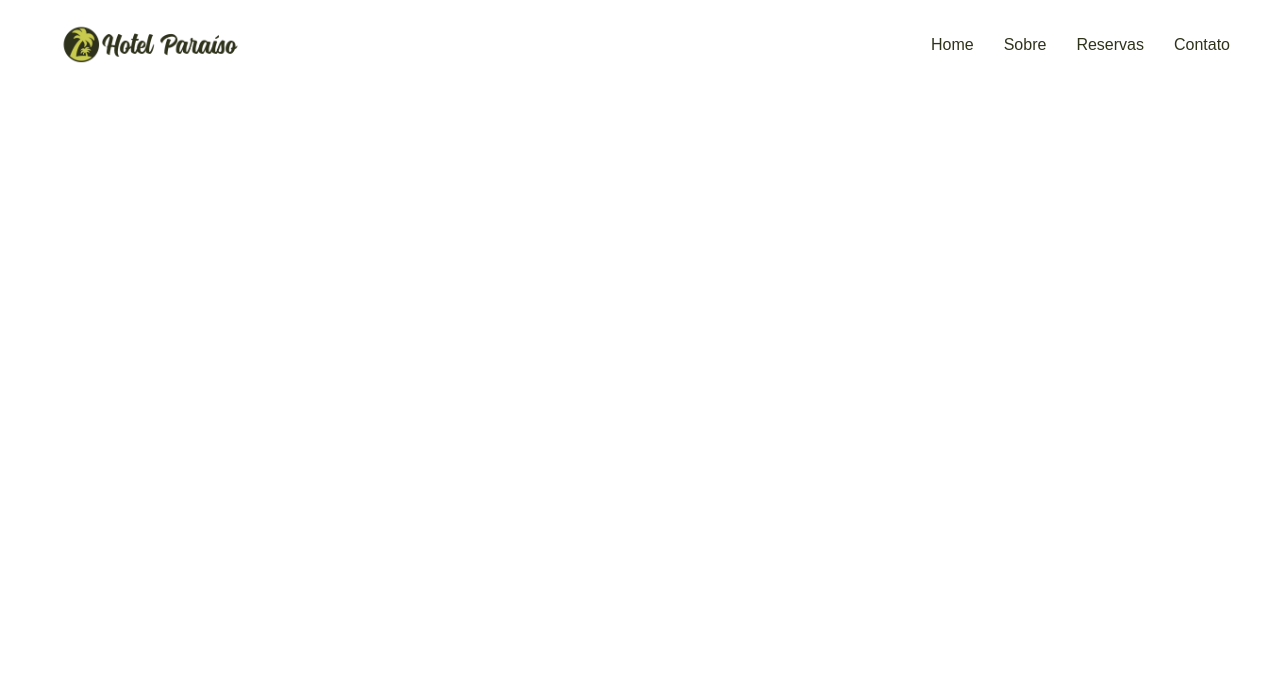
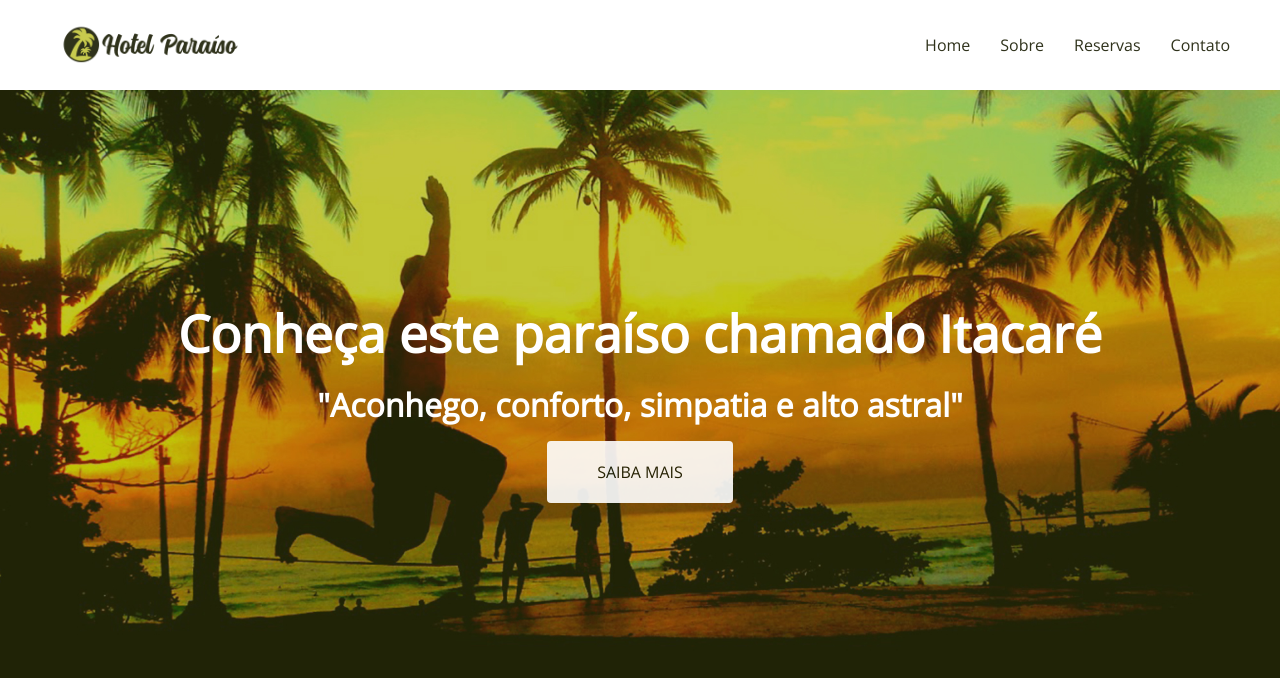
Before and after one commit to YoshimitsuUnesp/hello-world, a plain HTML site: page HotelParaiso/index.html in a window 1280 px wide. Drawn offline with nearby package versions, Linux system fonts and the light colour scheme.

Commit message:
Avanço no Hotel Paraíso

```diff
--- a/HotelParaiso/css/styles.css
+++ b/HotelParaiso/css/styles.css
@@ -4,7 +4,7 @@
   padding: 0;
   font-size: 100%;
   box-sizing: border-box;
-  font-family: "Opens Sans", sans-serif;
+  font-family: 'Open Sans', sans-serif;
 }
 
 nav,
@@ -32,6 +32,7 @@ header {
   justify-content: space-between;
   align-items: center;
   padding: 20px 50px;
+  background-color: white;
 }
 
 header img {
@@ -66,3 +67,42 @@ header li:last-child {
     margin-bottom: 15px;
   }
 }
+
+/* HERO */
+.hero{
+  background-image: url(../img/hero.jpg);
+  background-size: cover;
+  min-height: 100vh;
+  color: white;
+  display: flex;
+  justify-content: center;
+  align-items: center;
+  flex-direction: column;
+  text-align: center;
+}
+
+.hero h1{
+  font-size: 3.2rem;
+  margin-bottom: 15px;
+}
+
+.hero h3{
+  font-size: 2rem;
+  margin-bottom: 15px;
+}
+
+.hero .btn{
+  background-color: white;
+  border-radius: 4px;
+  color:#191c03;
+  padding: 20px 50px;
+  text-transform: uppercase;
+}
+
+@media (max-width: 700px) {
+  .hero h1 {
+    font-size: 2.5rem;
+  }
+  .hero h3 {
+    font-size: 2.5rem;
+  }
--- a/HotelParaiso/index.html
+++ b/HotelParaiso/index.html
@@ -15,7 +15,6 @@
 
   <header>
     <a href="#"><img src="img/logo.png" alt="Hotel Paraíso"></a>
-
     <nav>
       <li><a href="">Home</a></li>
       <li><a href="">Sobre</a></li>
@@ -24,6 +23,12 @@
     </nav>
   </header>
 
+  <section class="hero">
+    <h1>Conheça este paraíso chamado Itacaré</h1>
+    <h3>"Aconhego, conforto, simpatia e alto astral"</h3>
+    <a class="btn" href="">Saiba mais</a>
+  </section>
+
 </body>
 
 </html>
```
